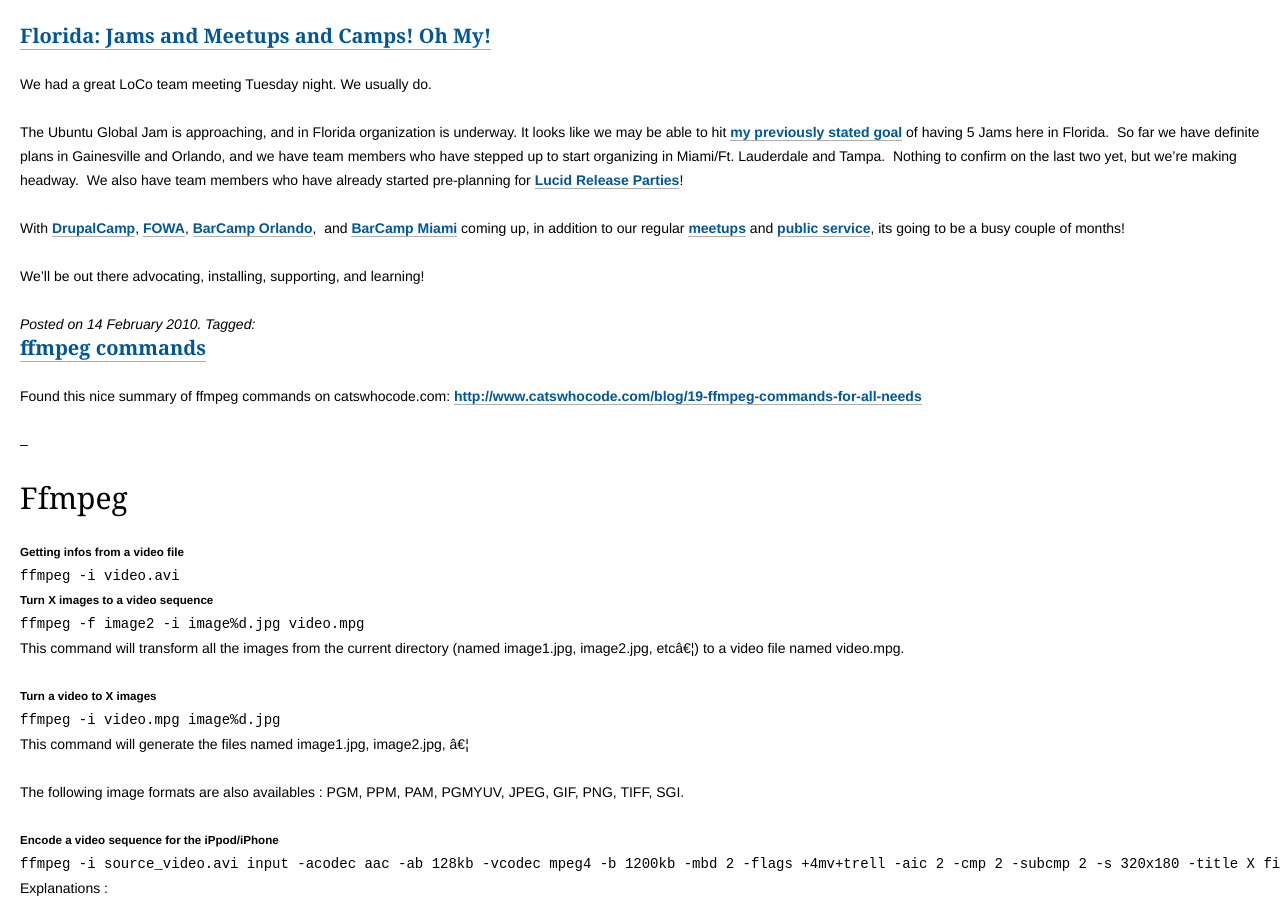
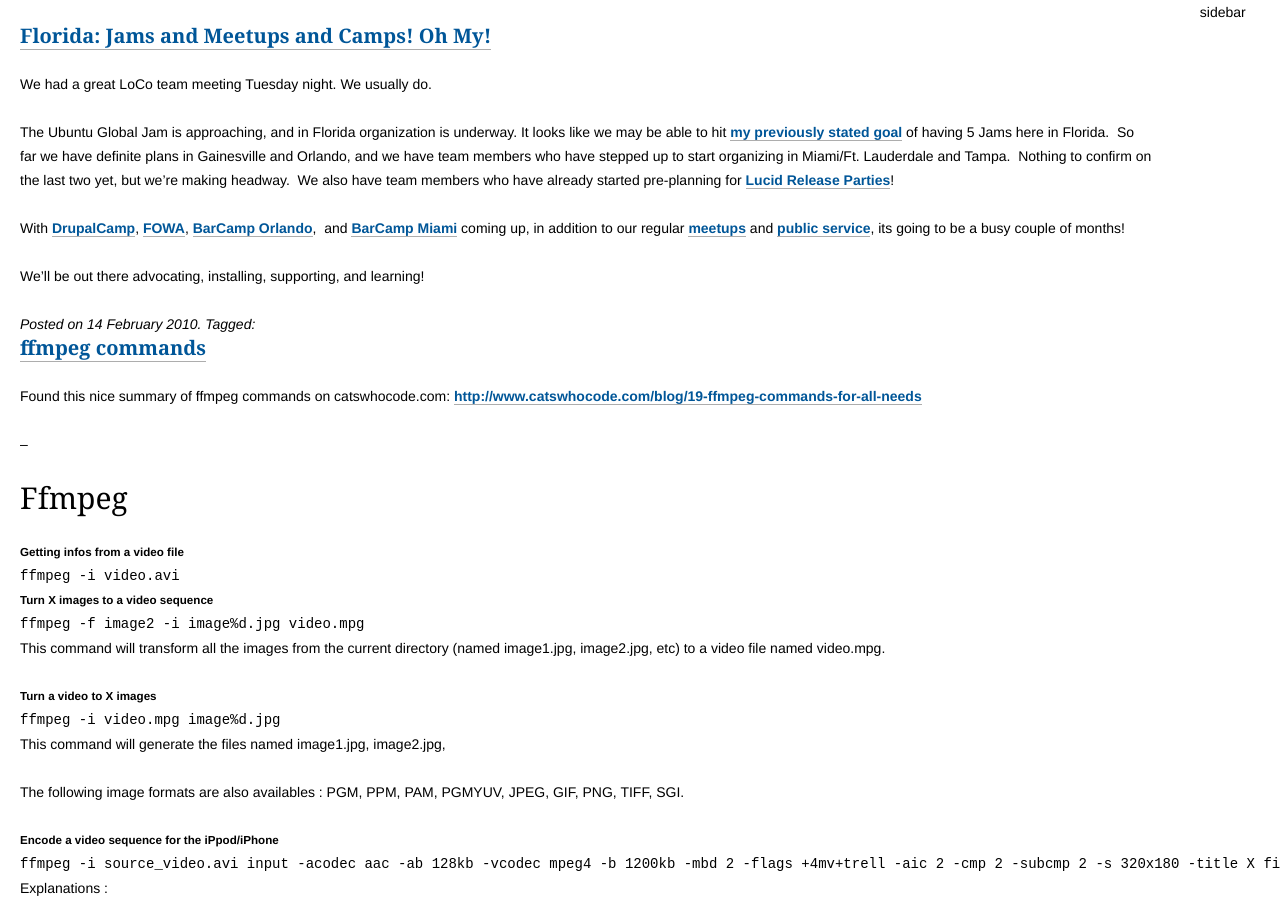
Before and after one commit to dantrevino/dantrevino.github.com, a Jekyll site: the page built from index.html, in a window 1280 px wide and 900 px high. Built offline with Jekyll 4.4.1, drawn with Linux system fonts in a browser that asks for light colours; Markdown is read by kramdown in place of the engine named in the settings.

Commit message:
post, index cleanup

```diff
--- a/_posts/2008-01-29-microsoft-employee-finds-vista-more-secure-than-tiger-appletell.markdown
+++ b/_posts/2008-01-29-microsoft-employee-finds-vista-more-secure-than-tiger-appletell.markdown
@@ -17,4 +17,4 @@
 
 But as I  said.  You dont get talk about your security being better than anybody until you  can create an os that cant be compromised by an mp3 player or instant messenger.
 
-<a href="http://opsamericas.com/?p=565">Vista is Most Secure OS: I Canâ€™t Stop Laughingâ€¦</a>
+<a href="http://opsamericas.com/?p=565">Vista is Most Secure OS: I Canâ€™t Stop Laughing</a>
--- a/_posts/2010-02-04-ffmpeg.markdown
+++ b/_posts/2010-02-04-ffmpeg.markdown
@@ -14,11 +14,11 @@
 <h5>Turn X images to a video sequence</h5>
 <pre>ffmpeg -f image2 -i image%d.jpg video.mpg</pre>
 This command will transform all the images from the current
-directory (named image1.jpg, image2.jpg, etcâ€¦) to a video file named
+directory (named image1.jpg, image2.jpg, etc) to a video file named
 video.mpg.
 <h5>Turn a video to X images</h5>
 <pre>ffmpeg -i video.mpg image%d.jpg</pre>
-This command will generate the files named image1.jpg, image2.jpg, â€¦
+This command will generate the files named image1.jpg, image2.jpg,
 
 The following image formats are also availables : PGM, PPM, PAM, PGMYUV, JPEG, GIF, PNG, TIFF, SGI.
 <h5>Encode a video sequence for the iPpod/iPhone</h5>
--- a/index.html
+++ b/index.html
@@ -2,10 +2,17 @@
 layout: default
 title: Dan Trevino
 ---
+<div class="elevencol">
 <p>
 {% for post in site.posts limit:5 %}
 <h2><a href="{{ post.url }}">{{ post.title }}</a></h2>
-{{ post.content }}
+<div class="postcontent">
+  {{ post.content }}
+</div>
 <em>Posted on {{ post.date | date_to_long_string }}. Tagged: {{ post.tag }}</em>
 {% endfor %}
 </p>
+</div>
+<div class="onecol last">
+sidebar
+</div>
```
